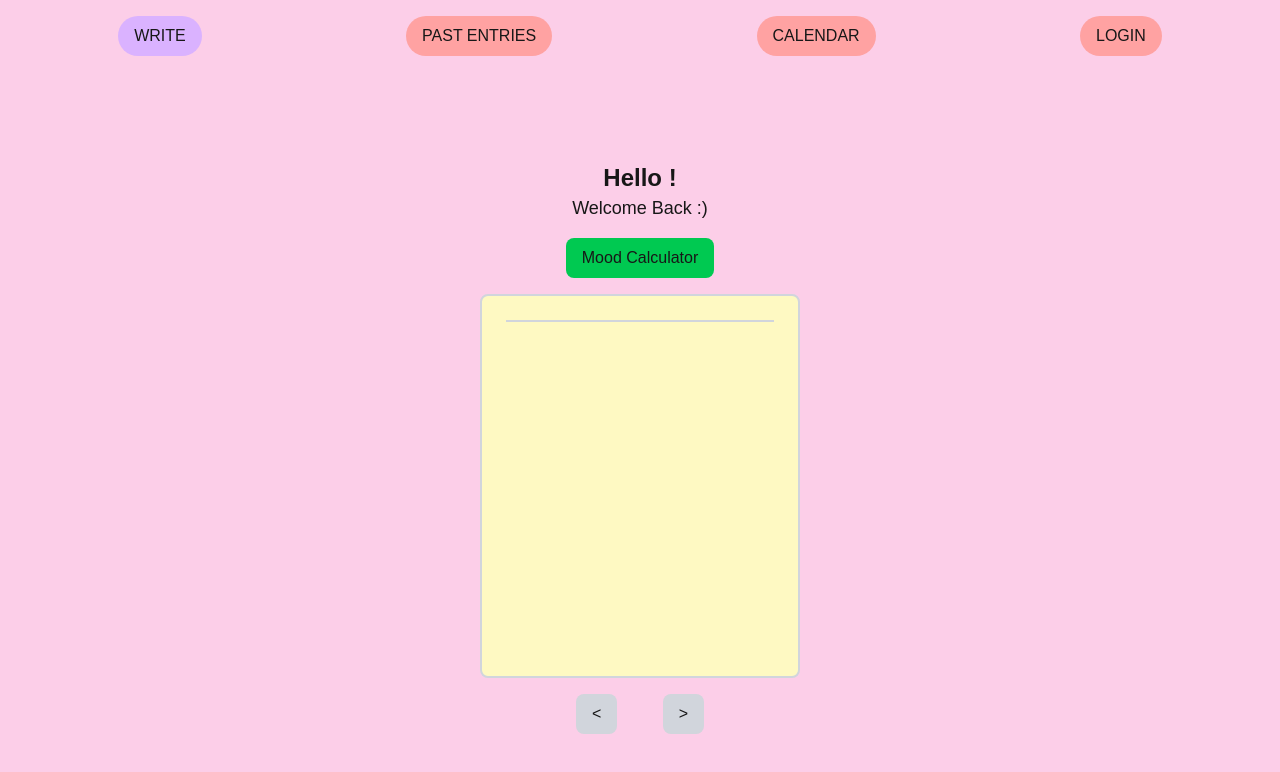
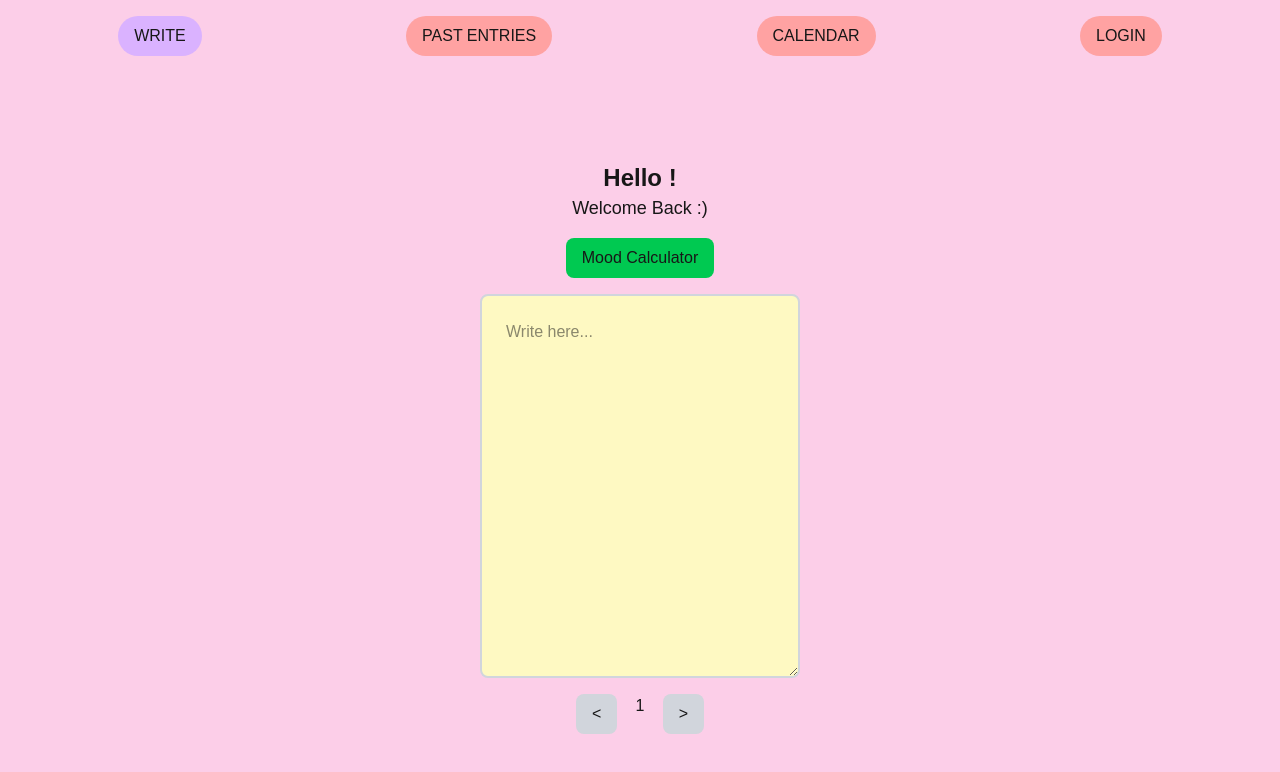
Before and after one commit to NatchanonLaoharawee/YapNTrack, a Next.js app: page /routing/write in a window 1280 px wide. Shown: the top 772 px of the page. Built offline with nearby package versions, Linux system fonts and the light colour scheme.

Commit message:
login and write pages basic implementation

```diff
--- /dev/null
+++ b/src/pages/api/handler.tsx
@@ -0,0 +1,14 @@
+export default async function handler(req: any, res: any) {
+    if (req.method === 'POST') {
+        // Process a POST request
+        res.status(200).json({ message: 'POST successul' });
+    }
+    else if (req.method === 'GET') {
+        // Process a GET request
+        res.status(200).json({ message: 'GET successul' });
+    }
+    else {
+        // Handle any other HTTP method
+        res.status(405).json({ message: 'Unsuccessful' });
+    }
+};
--- a/src/pages/index.tsx
+++ b/src/pages/index.tsx
@@ -382,6 +382,7 @@ import React from "react";
 import { useState } from "react";
 import Link from "next/link";
 
+
 export default function Home() {
   const [userName, setUserName] = useState<string>("");
   const [password, setPassword] = useState<string>("");
--- a/src/pages/routing/write.tsx
+++ b/src/pages/routing/write.tsx
@@ -2,10 +2,28 @@
 
 import React from "react";
 import { useRouter } from 'next/router';
+import { useState } from "react";
+import Link from "next/link";
 
-export default function FeatureWrite() {
+export default function RoutingWrite() {
     const router = useRouter();
     const { userName } = router.query;
+
+
+    const [currentPage, setCurrentPage] = useState(1);
+    // const [pages, setPages] = useState([""]);
+    // const maxCharsPerPage = 390; // Example character limit per page
+
+    const handlePrevious = () => {
+        if (currentPage > 1) {
+            setCurrentPage(currentPage => currentPage - 1);
+        }
+    };
+
+    const handleNext = () => {
+        setCurrentPage(currentPage => currentPage + 1);
+    };
+
 
   return (
     <div className="flex flex-col items-center justify-center min-h-screen bg-pink-200">
@@ -13,7 +31,9 @@ export default function FeatureWrite() {
             <button className="bg-purple-300 rounded-full px-4 py-2 ">WRITE</button>
             <button className="bg-red-300 hover:bg-pink-400 rounded-full px-4 py-2">PAST ENTRIES</button>
             <button className="bg-red-300 hover:bg-pink-400 rounded-full px-4 py-2">CALENDAR</button>
-            <button className="bg-red-300 hover:bg-pink-400 rounded-full px-4 py-2">LOGIN</button>
+            <Link href="/">
+                <button className="bg-red-300 hover:bg-pink-400 rounded-full px-4 py-2">LOGIN</button>
+            </Link>
         </nav>
 
         <div className="flex flex-col items-center justify-center min-h-screen pt-24 bg-pink-200">
@@ -24,16 +44,37 @@ export default function FeatureWrite() {
 
             <button className="bg-green-500 hover:bg-green-600 px-4 py-2 rounded-lg mb-4">Mood Calculator</button>
 
-            <div className="bg-yellow-100 border-2 border-gray-300 rounded-lg p-6 w-80 h-96 mb-4">
-                <div className="border-b-2 border-gray-300 mb-2"></div>
-            </div>
+            <textarea
+                className="bg-yellow-100 border-2 border-gray-300 rounded-lg p-6 w-80 h-96 mb-4 break-words"
+                placeholder="Write here..."
+            ></textarea>
 
             <div className="flex justify-between w-32">
-            <button className="bg-gray-300 hover:bg-gray-400 px-4 py-2 rounded-lg">&lt;</button>
-            <button className="bg-gray-300 hover:bg-gray-400 px-4 py-2 rounded-lg">&gt;</button>
+                <button
+                    className="bg-gray-300 hover:bg-gray-400 px-4 py-2 rounded-lg"
+                    onClick={handlePrevious}
+                    disabled={currentPage === 1}
+                    >&lt;
+                </button>
+
+                <span>{currentPage}</span>
+
+                <button
+                    className="bg-gray-300 hover:bg-gray-400 px-4 py-2 rounded-lg"
+                    onClick={handleNext}
+                    >&gt;
+                </button>
             </div>
 
         </div>
     </div>
   );
 };
+
+// export async function getServerSideProps(context: any) {
+//     const { userName } = context.query;
+
+//     return {
+//       props: userName, // will be passed to the page component as props
+//     }
+//   }
```
